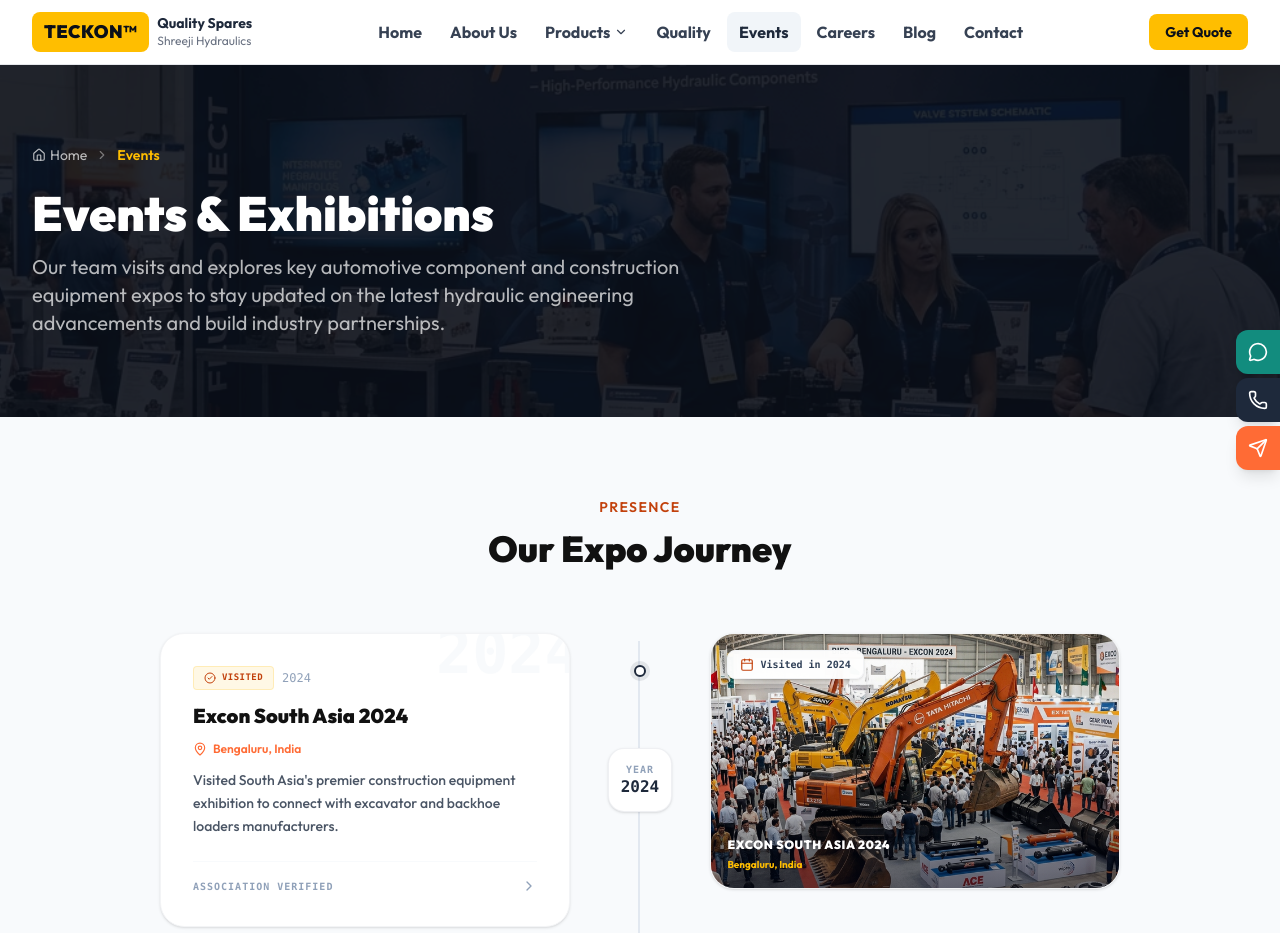
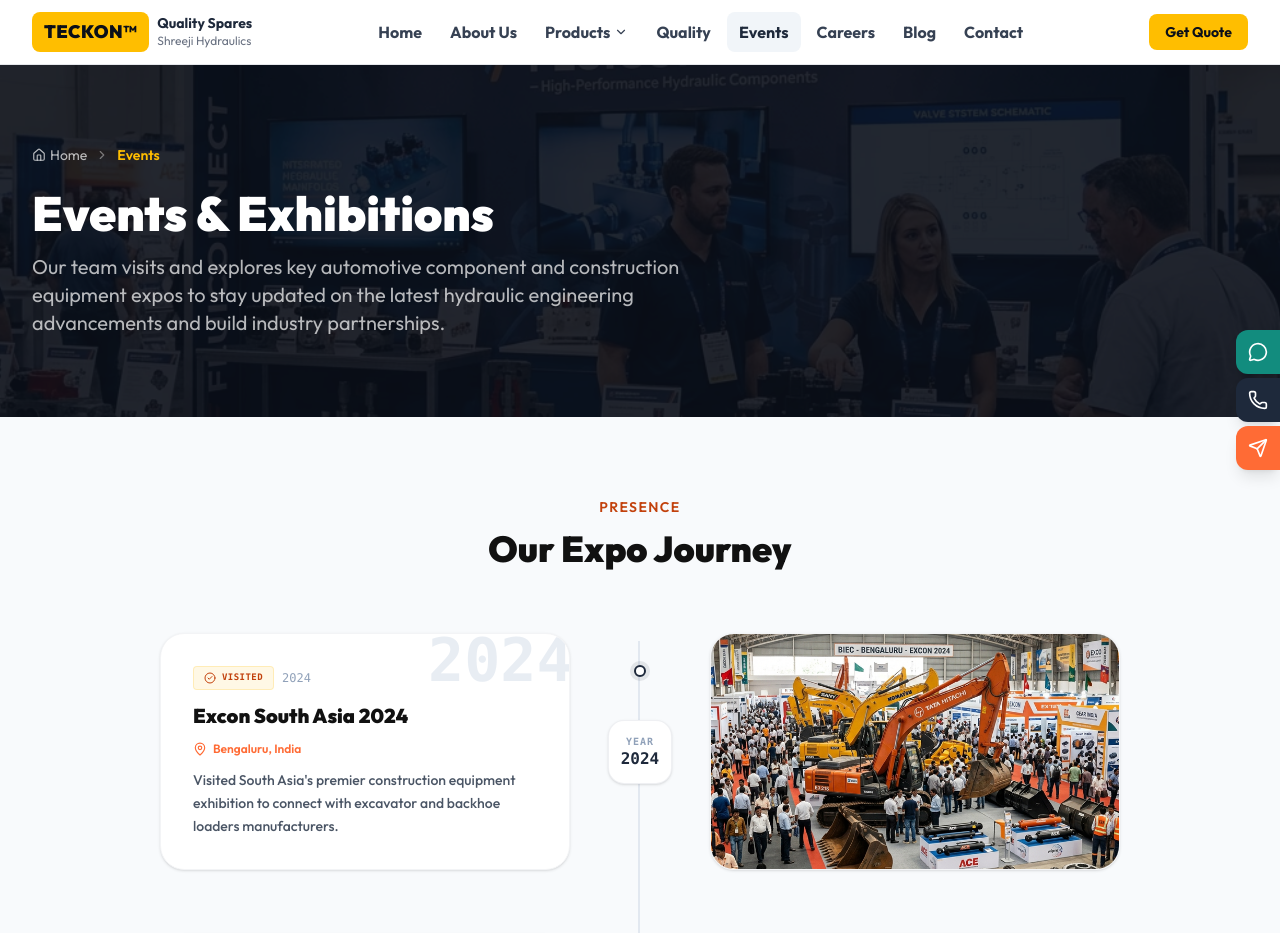
Before and after one commit to DishenMakwana/teckon, a Next.js app: page /events in a window 1280 px wide. Shown: the top 933 px of the page. Built offline with nearby package versions, Linux system fonts and the light colour scheme.

Commit message:
design: make events timeline cards equal height, increase watermark visibility, and clean up duplicate text elements

```diff
--- a/src/app/events/page.tsx
+++ b/src/app/events/page.tsx
@@ -2,7 +2,7 @@
 
 import { motion } from "framer-motion";
 import Image from "next/image";
-import { MapPin, Calendar, CheckCircle2, ChevronRight } from "lucide-react";
+import { MapPin, CheckCircle2 } from "lucide-react";
 import BreadcrumbBar from "@/components/ui/BreadcrumbBar";
 import { EVENTS } from "@/lib/data";
 
@@ -40,7 +40,7 @@
       {/* Events Timeline Section (Light Themed) */}
       <section id="timeline" className="py-20 bg-slate-50">
         <div className="max-w-5xl mx-auto px-4 sm:px-6 lg:px-8">
-          {/* Section Heading (Restored Original Styling) */}
+          {/* Section Heading */}
           <div className="text-center mb-16">
             <span className="text-[#C2410C] font-semibold text-sm uppercase tracking-widest mb-3 block">
               Presence
@@ -71,9 +71,9 @@
 
                   {/* Content Card (Left or Right side depending on index) */}
                   <div className="w-full md:w-[46%] pl-10 md:pl-0 flex">
-                    <div className="bg-white border border-gray-100 rounded-3xl p-6 md:p-8 hover:border-[#FFBE00]/40 hover:shadow-xl transition-all duration-350 shadow-sm group relative overflow-hidden flex-1 flex flex-col justify-between">
-                      {/* Translucent year background watermark */}
-                      <div className="absolute -top-3 -right-3 font-mono text-6xl font-black text-slate-100/50 group-hover:text-[#FFBE00]/10 transition-colors pointer-events-none select-none">
+                    <div className="bg-white border border-gray-100 rounded-3xl p-6 md:p-8 hover:border-[#FFBE00]/45 hover:shadow-xl transition-all duration-350 shadow-sm group relative overflow-hidden flex-1 flex flex-col justify-between">
+                      {/* Translucent year background watermark (Visibility improved) */}
+                      <div className="absolute -top-1 -right-1 font-mono text-6xl font-black text-slate-200/80 group-hover:text-[#FFBE00]/20 transition-colors pointer-events-none select-none">
                         {event.year}
                       </div>
 
@@ -101,14 +101,6 @@
                           {event.description}
                         </p>
                       </div>
-
-                      {/* Micro-interactive read indicator */}
-                      <div className="mt-6 pt-4 border-t border-slate-50 flex items-center justify-between">
-                        <span className="text-[10px] font-mono text-slate-400 uppercase tracking-widest font-black">
-                          Association Verified
-                        </span>
-                        <ChevronRight className="w-4 h-4 text-slate-400 group-hover:text-teckon-blue group-hover:translate-x-1 transition-all" />
-                      </div>
                     </div>
                   </div>
 
@@ -124,12 +116,9 @@
                     </div>
                   </div>
 
-                  {/* Image Card (Alternating opposite to content card) */}
-                  <div className="w-full md:w-[46%] pl-10 md:pl-0">
-                    <div className="relative aspect-[16/10] w-full rounded-3xl overflow-hidden border border-gray-100 shadow-sm group/img">
-                      {/* Overlay card hover gradient */}
-                      <div className="absolute inset-0 bg-gradient-to-t from-slate-950/70 via-slate-950/10 to-transparent z-10 transition-opacity duration-350 opacity-80 group-hover/img:opacity-60" />
-
+                  {/* Image Card (Stretched to match text card height, redundant info removed) */}
+                  <div className="w-full md:w-[46%] pl-10 md:pl-0 flex">
+                    <div className="relative w-full rounded-3xl overflow-hidden border border-gray-100 shadow-sm group/img h-full min-h-[240px] md:min-h-full flex-1">
                       <Image
                         src={event.image}
                         alt={event.name}
@@ -138,22 +127,6 @@
                         className="object-cover scale-100 group-hover/img:scale-105 transition-transform duration-700 ease-out"
                         loading="lazy"
                       />
-
-                      {/* Small floating metadata label on top-left of image */}
-                      <div className="absolute top-4 left-4 z-20 bg-white/95 backdrop-blur-md px-3 py-1.5 rounded-lg border border-gray-100 flex items-center gap-1.5 text-[10px] font-mono font-semibold text-slate-700 shadow-sm">
-                        <Calendar className="w-3.5 h-3.5 text-[#C2410C]" />
-                        <span>Visited in {event.year}</span>
-                      </div>
-
-                      {/* Floating overlay text at bottom */}
-                      <div className="absolute bottom-4 left-4 right-4 z-20 flex flex-col space-y-1">
-                        <span className="text-white text-xs font-black uppercase tracking-wider">
-                          {event.name}
-                        </span>
-                        <span className="text-[#FFBE00] text-[10px] font-bold">
-                          {event.location}
-                        </span>
-                      </div>
                     </div>
                   </div>
                 </motion.div>
```
